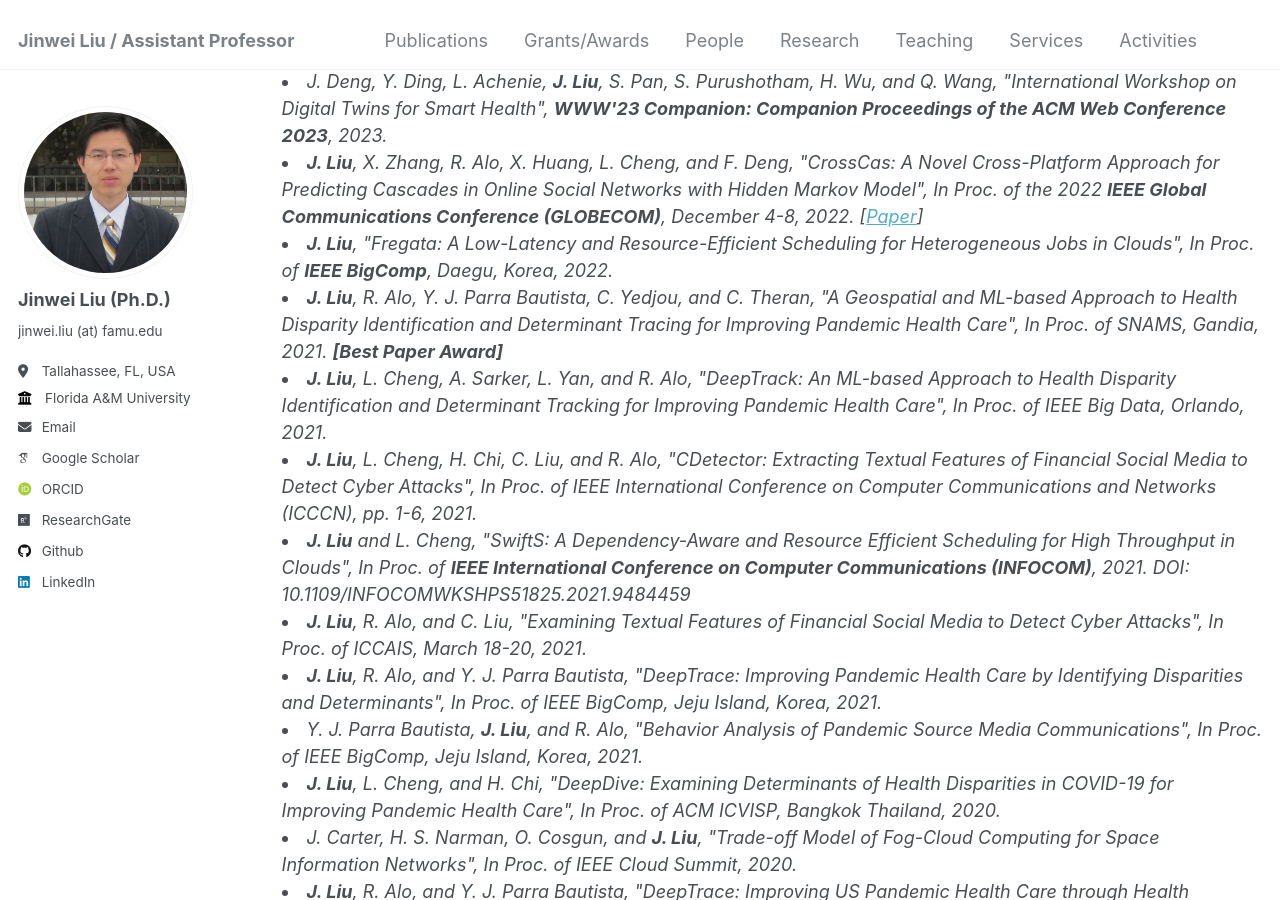
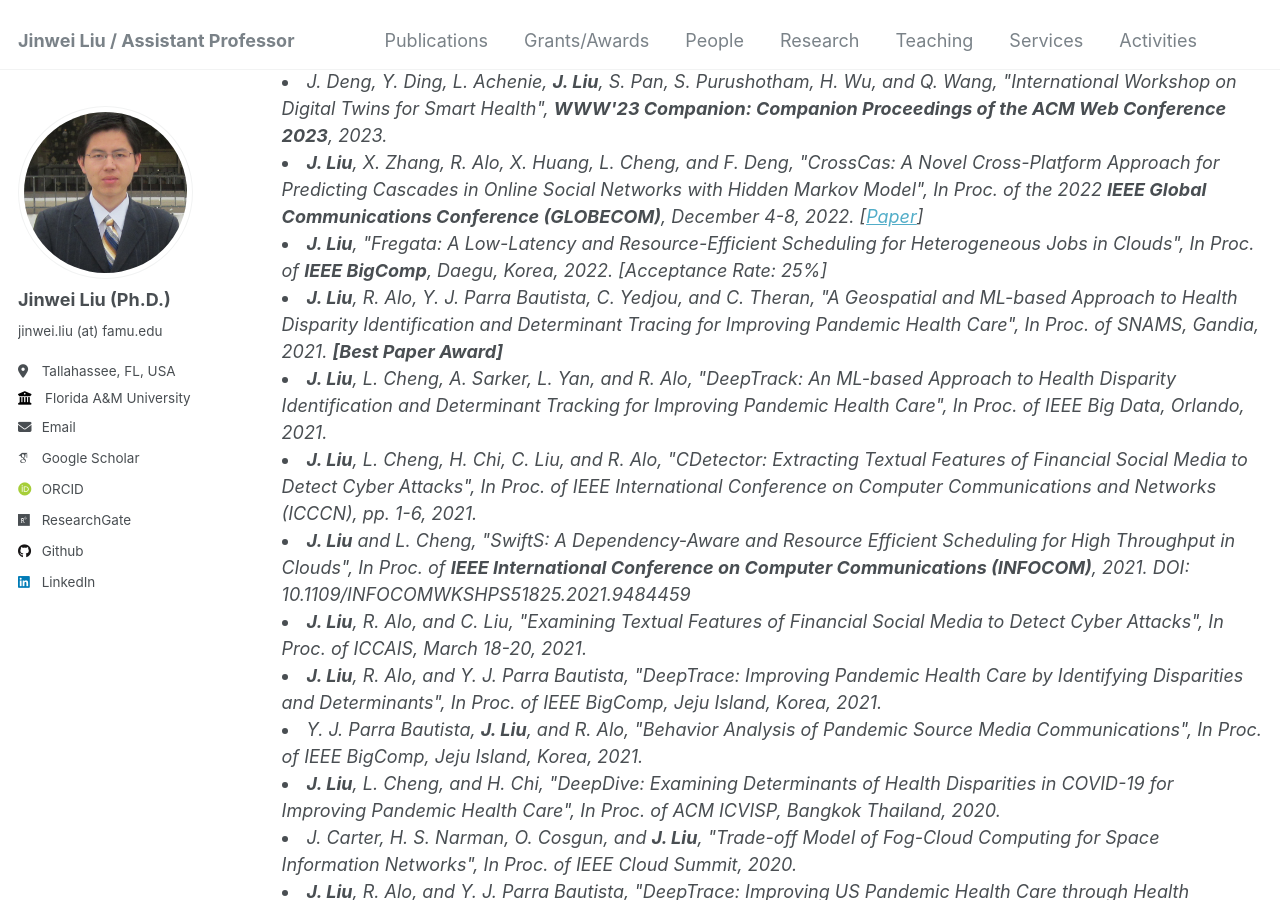
Before and after one commit to jinweiliucu/jinweiliucu.github.io, a Jekyll site: the page built from _publications/publications.html, in a window 1280 px wide and 900 px high, scrolled down 2003 px. Built offline with Jekyll 4.4.1, drawn with Linux system fonts in a browser that asks for light colours; some web fonts are replaced.

Commit message:
Update publications.html

```diff
--- a/_publications/publications.html
+++ b/_publications/publications.html
@@ -187,7 +187,7 @@ author_profile: true
 
 		<li>
 		<strong>J. Liu</strong>, "Fregata: A Low-Latency and Resource-Efficient Scheduling for Heterogeneous Jobs in Clouds",
-	    	In <em>Proc. of <strong>IEEE BigComp</strong></em>, Daegu, Korea, 2022.
+	    	In <em>Proc. of <strong>IEEE BigComp</strong></em>, Daegu, Korea, 2022. [Acceptance Rate: 25%]
 		</li>
 
 		<li>
```
